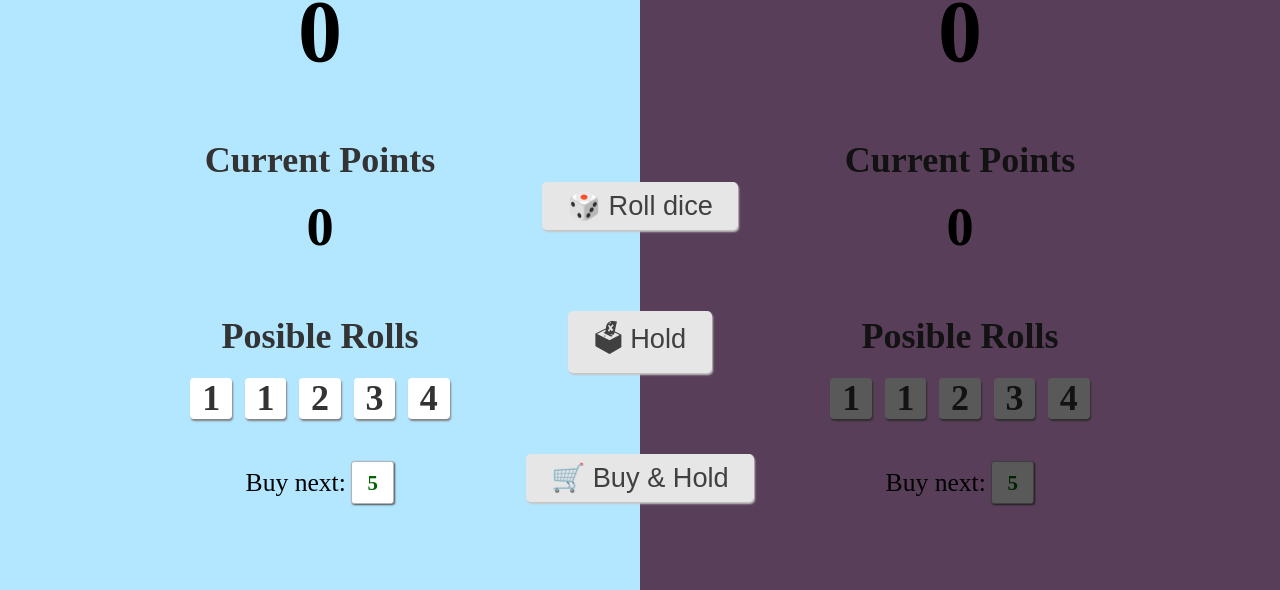
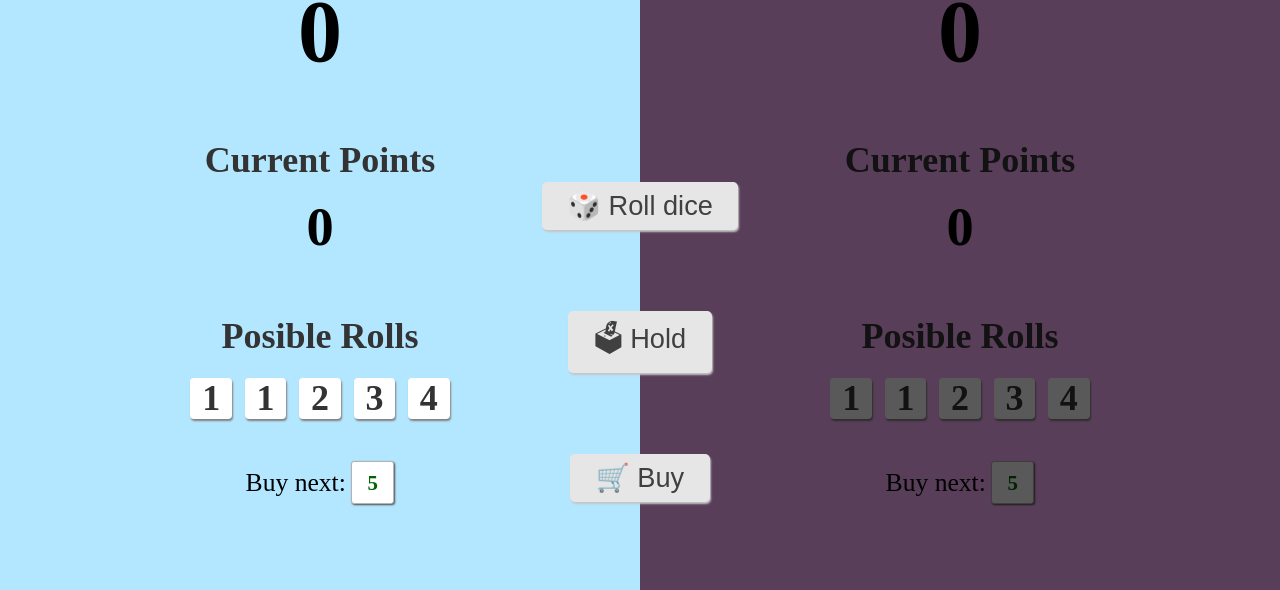
Before and after one commit to Yelose/dice150, a website: page index.html in a window 1280 px wide. Shown: the part 210-800 px from the top of the page. Drawn offline with Linux system fonts and the light colour scheme.

Commit message:
removed hold from shop button, since you dont really hold any points

```diff
--- a/index.html
+++ b/index.html
@@ -50,7 +50,7 @@
             </div>
             <button class="btn-roll-dice">🎲 Roll dice</button>
             <button class="btn-hold">🗳 Hold</button>
-            <button class="btn-buy">🛒 Buy & Hold</button>
+            <button class="btn-buy">🛒 Buy</button>
         </div>
         <div class="actions-container-mobile">
             <button class="btn-new-game">New Game</button>
@@ -59,7 +59,7 @@
                 <p>0</p>
             </div>
             <button class="btn-hold">Hold</button>
-            <button class="btn-buy">Buy & Hold</button>
+            <button class="btn-buy">Buy Roll</button>
         </div>
 
         <section class="p2-container">
```
